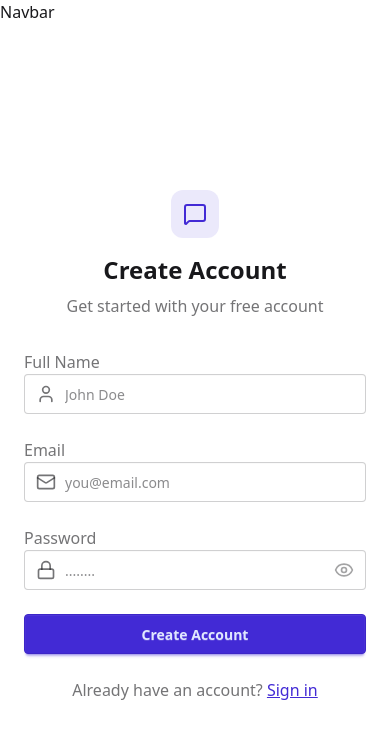
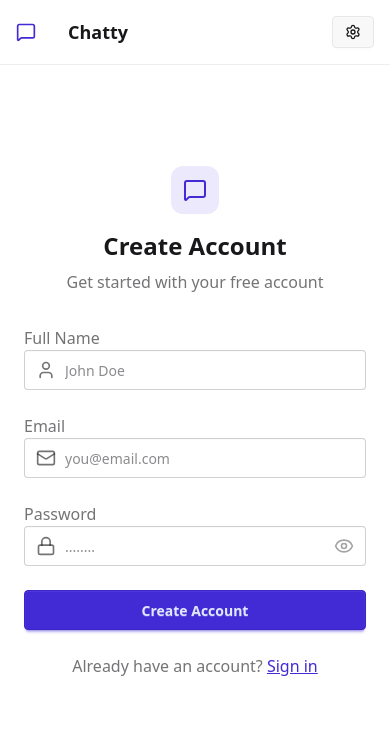
Before and after one commit to EduartePaiva/realtime-chat, a React app in the folder frontend/: page /signup in a window 390 px wide. Shown: the top 738 px of the page. Built offline with nearby package versions, Linux system fonts and the light colour scheme; no server answers; the HTML template or start-up script is replaced by a standard one.

Commit message:
building navbar

```diff
--- a/frontend/src/App.tsx
+++ b/frontend/src/App.tsx
@@ -27,14 +27,13 @@
 
   return (
     <BrowserRouter>
+      <Navbar />
       <Routes>
-        <Route element={<Navbar />}>
-          <Route path="/" element={authUser ? <HomePage /> : <Navigate to="/login" />} />
-          <Route path="/signup" element={!authUser ? <SignUpPage /> : <Navigate to="/" />} />
-          <Route path="/login" element={!authUser ? <LoginPage /> : <Navigate to="/" />} />
-          <Route path="/settings" element={<SettingsPage />} />
-          <Route path="/profile" element={authUser ? <ProfilePage /> : <Navigate to="/login" />} />
-        </Route>
+        <Route path="/" element={authUser ? <HomePage /> : <Navigate to="/login" />} />
+        <Route path="/signup" element={!authUser ? <SignUpPage /> : <Navigate to="/" />} />
+        <Route path="/login" element={!authUser ? <LoginPage /> : <Navigate to="/" />} />
+        <Route path="/settings" element={<SettingsPage />} />
+        <Route path="/profile" element={authUser ? <ProfilePage /> : <Navigate to="/login" />} />
       </Routes>
 
       <Toaster />
--- a/frontend/src/components/navbar.tsx
+++ b/frontend/src/components/navbar.tsx
@@ -1,10 +1,42 @@
-import { Outlet } from "react-router";
+import { Link } from "react-router";
+import { useAuthStore } from "../store/use-auth-store";
+import { LogOut, MessageSquare, Settings, User } from "lucide-react";
 
 export default function Navbar() {
+  const { logout, authUser } = useAuthStore();
+
   return (
-    <div>
-      <p>Navbar</p>
-      <Outlet />
-    </div>
+    <header className="bg-base-100 border-b border-base-300 fixed w-full top-0 z-40 backdrop-blur-lg bg-base-100/80">
+      <div className="container mx-auto px-4 h-16">
+        <div className="flex items-center justify-between h-full">
+          <div className="flex items-center gap-8">
+            <Link to="/" className="flex items-center gap-2.5 hover:opacity-80 transition-all">
+              <MessageSquare className="w-5 h-5 text-primary" />
+            </Link>
+            <h1 className="text-lg font-bold">Chatty</h1>
+          </div>
+
+          <div className="flex items-center gap-2">
+            <Link to="/settings" className="btn btn-sm gap-2 transition-colors">
+              <Settings className="w-4 h-4" />
+              <span className="hidden sm:inline">Settings</span>
+            </Link>
+            {authUser && (
+              <>
+                <Link to="/profile" className="btn btn-sm gap-2">
+                  <User className="size-5" />
+                  <span className="hidden sm:inline">Profile</span>
+                </Link>
+
+                <button className="flex gap-2 items-center" onClick={logout}>
+                  <LogOut className="size-5" />
+                  <span className="hidden sm:inline">Logout</span>
+                </button>
+              </>
+            )}
+          </div>
+        </div>
+      </div>
+    </header>
   );
 }
--- a/frontend/src/store/use-auth-store.ts
+++ b/frontend/src/store/use-auth-store.ts
@@ -10,6 +10,7 @@
   isUpdatingProfile: boolean;
   isCheckingAuth: boolean;
   checkAuth: () => Promise<void>;
+  logout: () => Promise<void>;
   signup: (data: { fullName: string; email: string; password: string }) => Promise<void>;
 };
 
@@ -48,4 +49,17 @@
       set({ isSigningUp: false });
     }
   },
+  logout: async () => {
+    try {
+      await axiosInstance.post("/auth/logout");
+      set({ authUser: null });
+    } catch (error) {
+      if (error instanceof AxiosError && error.response) {
+        toast.error(error.response.data.message);
+      } else {
+        console.error(error);
+        toast.error("Failed to logout");
+      }
+    }
+  },
 }));
```
Also changed, not shown: 1 other file (tests, documents, lock files or other folders).
